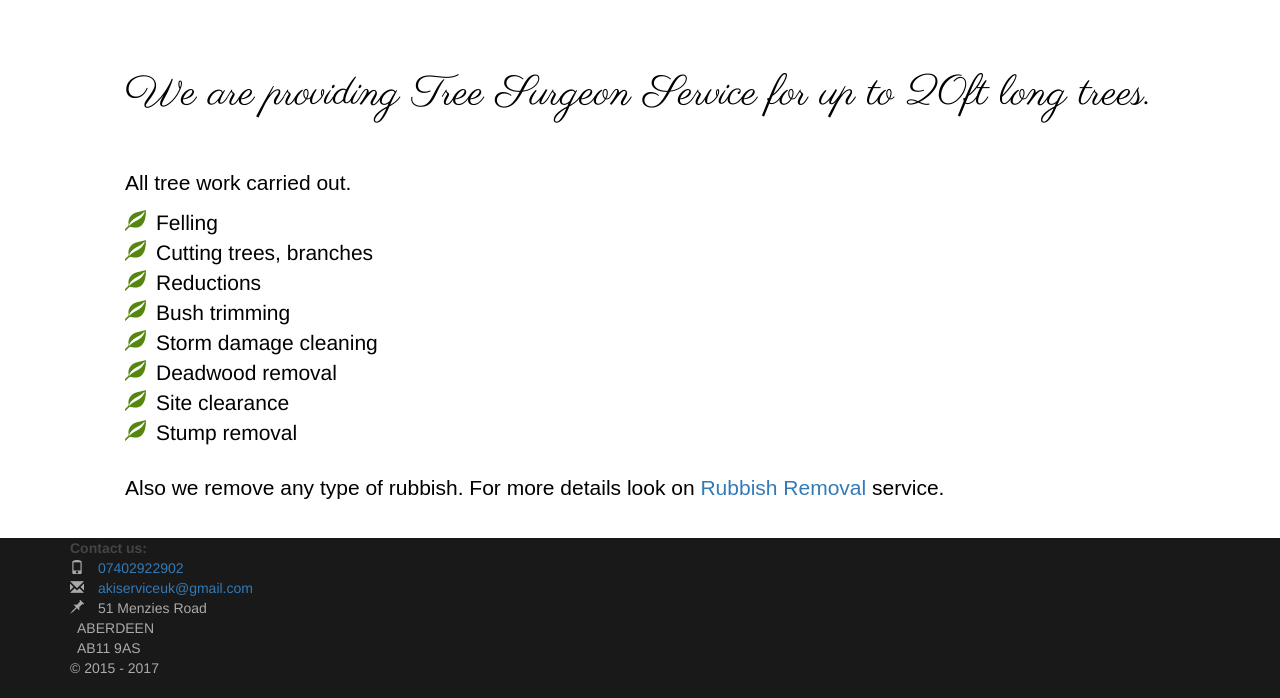
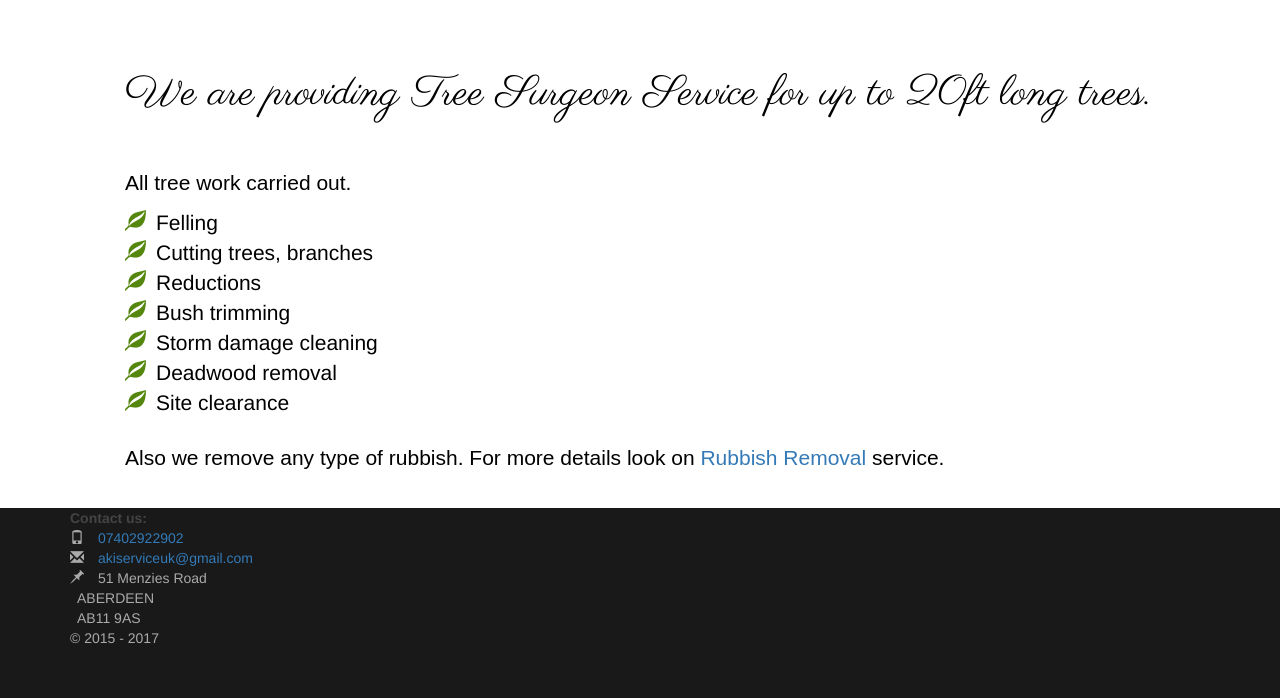
Before and after one commit to akiservice/akiservice, a plain HTML site: page treesurgeon.html in a window 1280 px wide. Shown: the part 137-835 px from the top of the page. After the commit the page ends 805 px from the top, so only its background shows below. Drawn offline with nearby package versions, Linux system fonts and the light colour scheme.

Commit message:
removed 1 service

```diff
--- a/treesurgeon.html
+++ b/treesurgeon.html
@@ -54,7 +54,6 @@
 							<li><span class="glyphicon glyphicon-leaf" aria-hidden="true"></span>Storm damage cleaning</li>
 							<li><span class="glyphicon glyphicon-leaf" aria-hidden="true"></span>Deadwood removal</li>
 							<li><span class="glyphicon glyphicon-leaf" aria-hidden="true"></span>Site clearance</li>
-							<li><span class="glyphicon glyphicon-leaf" aria-hidden="true"></span>Stump removal<li>
 						</ul>
 						<p>Also we remove any type of rubbish. For more details look on <a href="rubbishremoval.html">Rubbish Removal</a> service.</p>
 					</div>
```
